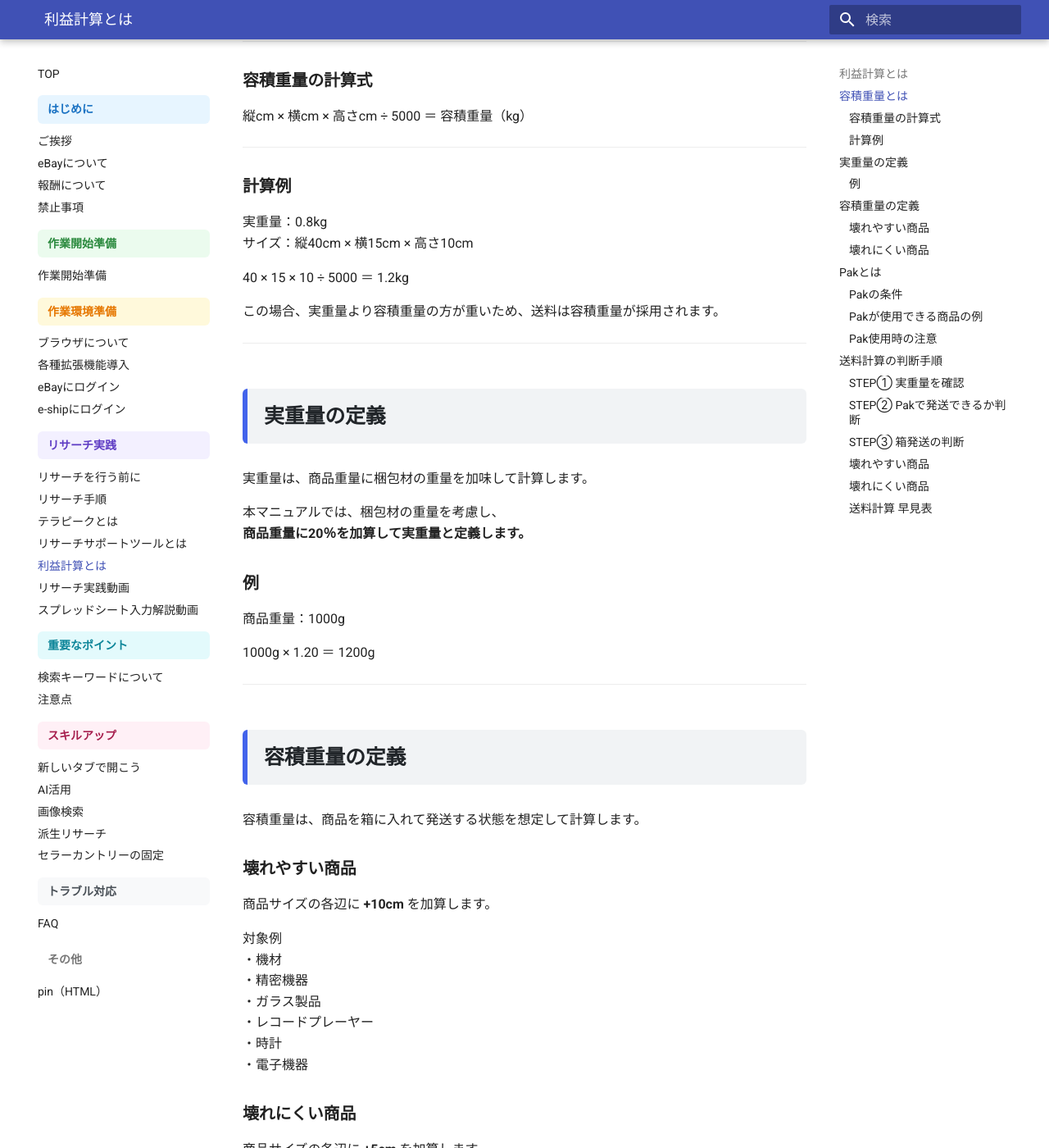
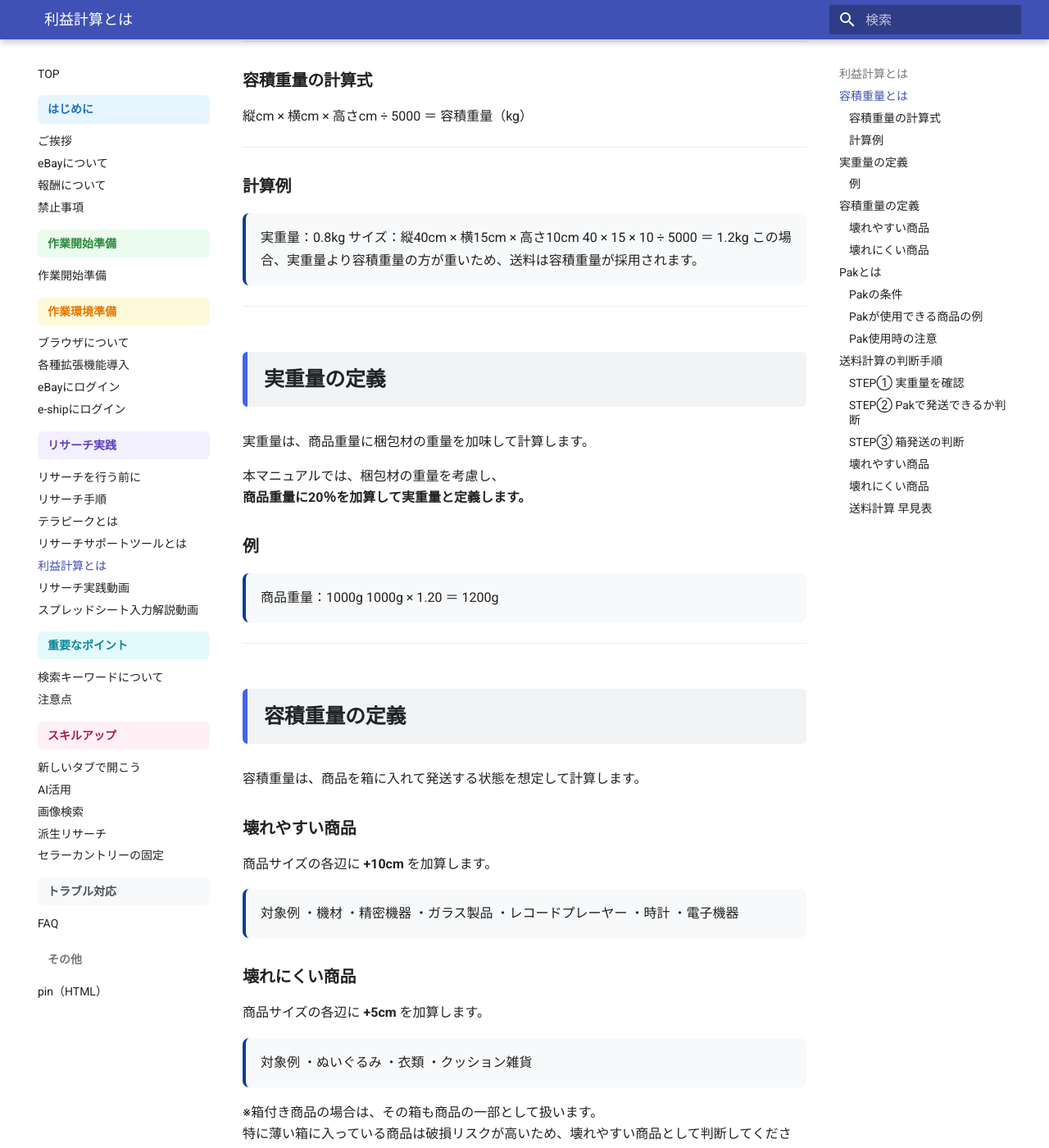
Before and after one commit to jun-hata/outsourcing-manual, an MkDocs documentation site: the page built from docs/research_profit.md, in a window 1280 px wide and 1400 px high, scrolled down 1109 px. Shown: the whole window at 82% size. Built offline with MkDocs 1.6.1 and Material for MkDocs 9.7.7, drawn with Linux system fonts in a browser that asks for light colours; some of the changed text lies outside the part shown.

Commit message:
利益計算

```diff
--- a/docs/research_profit.md
+++ b/docs/research_profit.md
@@ -46,12 +46,16 @@
 
 ### 計算例
 
+<div class="example-box">
+
 実重量：0.8kg
 サイズ：縦40cm × 横15cm × 高さ10cm
 
 40 × 15 × 10 ÷ 5000 ＝ 1.2kg
 
 この場合、実重量より容積重量の方が重いため、送料は容積重量が採用されます。
+
+</div>
 
 ---
 
@@ -64,9 +68,13 @@
 
 ### 例
 
+<div class="example-box">
+
 商品重量：1000g
 
 1000g × 1.20 ＝ 1200g
+
+</div>
 
 ---
 
@@ -78,6 +86,8 @@
 
 商品サイズの各辺に **+10cm** を加算します。
 
+<div class="example-box">
+
 対象例
 ・機材
 ・精密機器
@@ -86,14 +96,20 @@
 ・時計
 ・電子機器
 
+</div>
+
 ### 壊れにくい商品
 
 商品サイズの各辺に **+5cm** を加算します。
+
+<div class="example-box">
 
 対象例
 ・ぬいぐるみ
 ・衣類
 ・クッション雑貨
+
+</div>
 
 ※箱付き商品の場合は、その箱も商品の一部として扱います。
 特に薄い箱に入っている商品は破損リスクが高いため、壊れやすい商品として判断してください。
@@ -119,11 +135,15 @@ Pakは、一定サイズ以内であれば
 
 ### Pakが使用できる商品の例
 
+<div class="example-box">
+
 ・アクセサリー
 ・カメラレンズ
 ・小型水筒
 ・スマートフォン
 ・衣類
+
+</div>
 
 目安として、**箱ティッシュより小さい商品はPakで発送可能** と考えてください。
 
@@ -131,10 +151,14 @@ Pakは、一定サイズ以内であれば
 
 サイズが小さくても、壊れやすい商品は箱発送になります。
 
+<div class="example-box">
+
 例
 ・ガラス製品
 ・マグカップ
 ・陶器
+
+</div>
 
 ---
 
--- a/docs/stylesheets/extra.css
+++ b/docs/stylesheets/extra.css
@@ -242,3 +242,15 @@
 .pak-box li {
   color: #ffffff;
 }
+/* =====================================================
+   例ボックス（背景グレー）
+===================================================== */
+
+.example-box {
+  background: #f8f9fa;       /* 薄グレー */
+  border-left: 4px solid #0b3d91;  /* 濃紺ライン */
+  border-radius: 8px;
+  padding: 16px 18px;
+  margin: 18px 0;
+  line-height: 1.75;
+}
```
